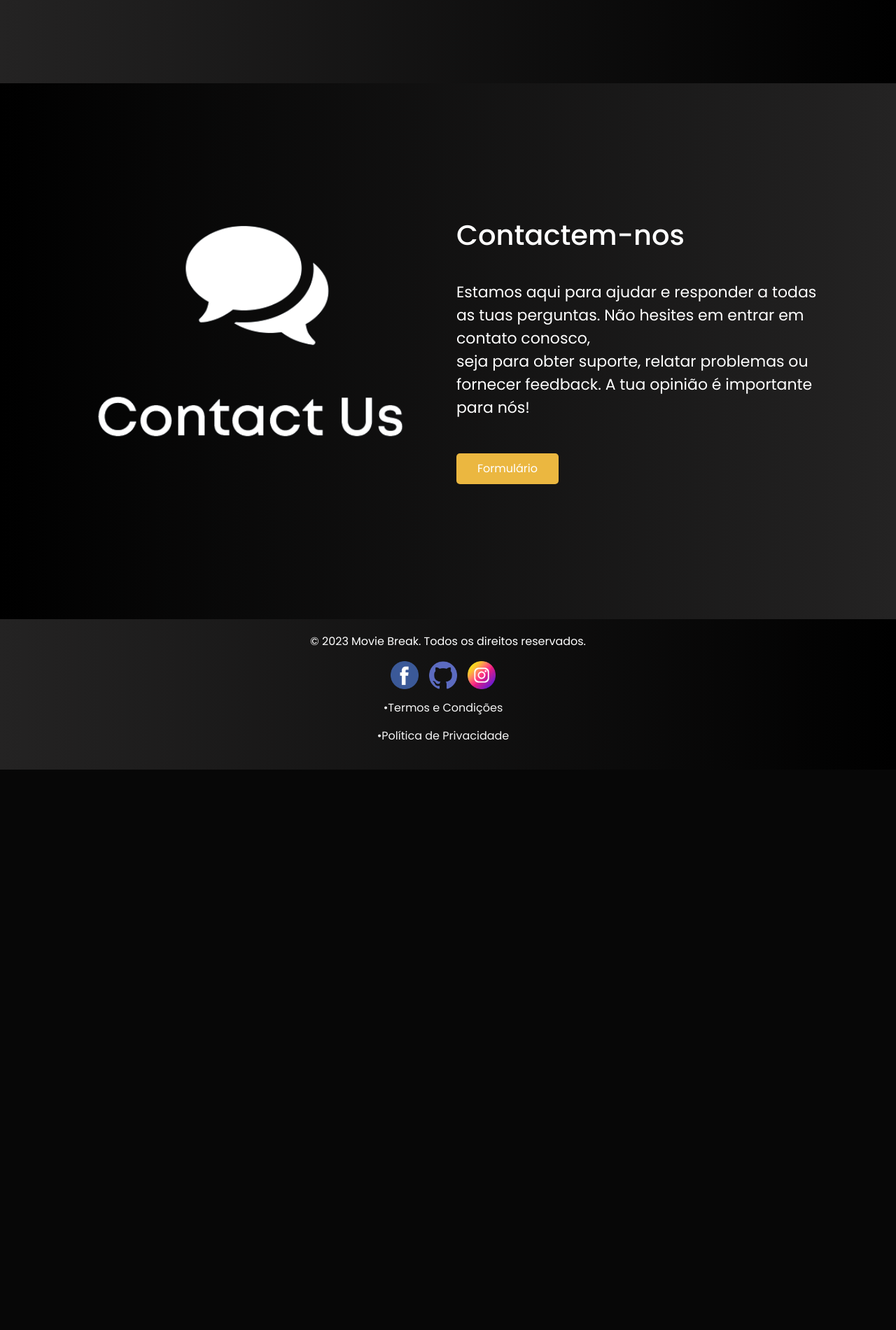
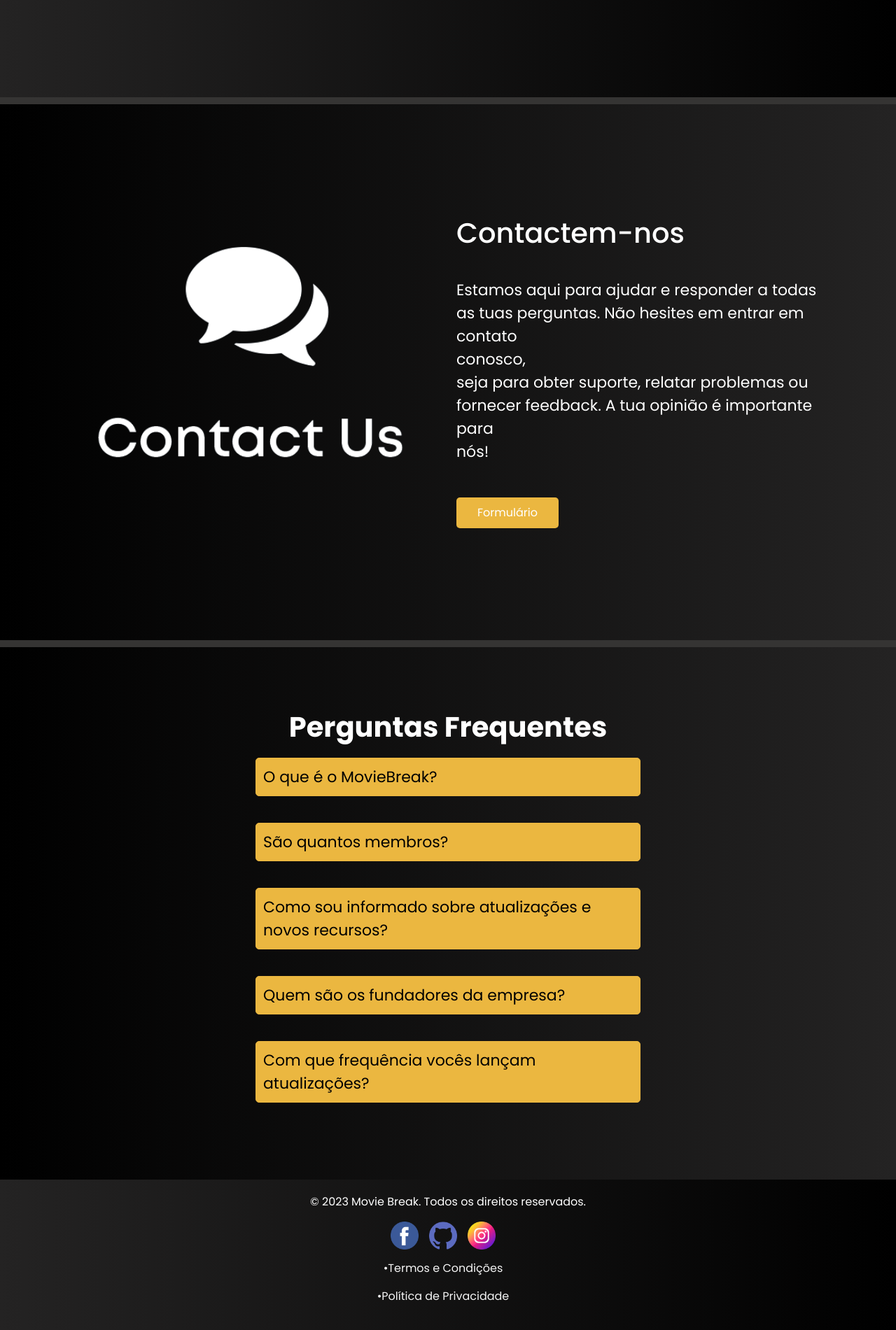
Before and after one commit to Faus11/SIR-TP1, a PHP site: page / in a window 1280 px wide. Shown: the part 2313-4214 px from the top of the page at 70% size. Before the commit the page ends 3413 px from the top, so only its background shows below. Run offline with PHP 8.4, Linux system fonts and the light colour scheme.

Commit message:
Adicionei barras e perguntas frequentes

```diff
--- a/forms.js
+++ b/forms.js
@@ -1,6 +1,8 @@
-document.querySelectorAll('.question').forEach(item => {
-    item.addEventListener('click', () => {
-        const answer = item.nextElementSibling;
-        answer.style.display = answer.style.display === 'block' ? 'none' : 'block';
-    });
-});
+function toggleAnswer(answerId) {
+          var answer = document.getElementById(answerId);
+          if (answer.style.display === "block") {
+            answer.style.display = "none";
+          } else {
+            answer.style.display = "block";
+          }
+}
--- a/index.html
+++ b/index.html
@@ -27,7 +27,7 @@
         <a href="register.html" class="cta-button">Registar Agora</a>
     </section>
 
-
+    <div class="separador"></div>
 
     <section class="filme-section">
         <div class="conteudo">
@@ -57,6 +57,8 @@
         </div>
     </section>
 
+    <div class="separador"></div>
+
     <section class="filme-section1">
         <div class="conteudo">
             <div class="row align-items-center">
@@ -82,6 +84,8 @@
         </div>
     </section>
 
+    <div class="separador"></div>
+
     <section class="filme-section">
         <div class="conteudo">
             <div class="row align-items-center">
@@ -99,8 +103,10 @@
                         Contactem-nos
                     </h1>
                     <p class="texto-formatado">
-                        Estamos aqui para ajudar e responder a todas as tuas perguntas. Não hesites em entrar em contato conosco,
-                        seja para obter suporte, relatar problemas ou fornecer feedback. A tua opinião é importante para nós!
+                        Estamos aqui para ajudar e responder a todas as tuas perguntas. Não hesites em entrar em contato
+                        conosco,
+                        seja para obter suporte, relatar problemas ou fornecer feedback. A tua opinião é importante para
+                        nós!
                     </p>
 
                     <br>
@@ -113,7 +119,38 @@
         </div>
     </section>
 
+    <div class="separador"></div>
 
+    <section class="filme-section">
+        <h1 class="centralizado">Perguntas Frequentes</h1>
+        <ul class="faq-list">
+            <li>
+              <div class="question" onclick="toggleAnswer('answer1')">O que é o MovieBreak?</div>
+              <div class="answer" id="answer1">Tens que ver</div>
+            </li>
+            <br>
+            <li>
+              <div class="question" onclick="toggleAnswer('answer2')">São quantos membros?</div>
+              <div class="answer" id="answer2">Nigga what!!</div>
+            </li>
+            <br>
+            <li>
+              <div class="question" onclick="toggleAnswer('answer3')">Como sou informado sobre atualizações e novos recursos?</div>
+              <div class="answer" id="answer3">Nigga what!!</div>
+            </li>
+            <br>
+            <li>
+              <div class="question" onclick="toggleAnswer('answer4')">Quem são os fundadores da empresa?</div>
+              <div class="answer" id="answer4">Nigga what!!</div>
+            </li>
+            <br>
+
+            <li>
+              <div class="question" onclick="toggleAnswer('answer5')">Com que frequência vocês lançam atualizações?</div>
+              <div class="answer" id="answer5">Nigga what!!</div>
+            </li>
+          </ul>
+    </section>
     <footer>
         <p>© 2023 Movie Break. Todos os direitos reservados.</p>
         <div class="redes-sociais">
@@ -128,6 +165,6 @@
 
     </footer>
 
+    <script src="forms.js"></script>
 </body>
-
 </html>
--- a/style.css
+++ b/style.css
@@ -295,3 +295,39 @@ footer {
   display: none;
   padding: 10px 20px;
 }
+
+.separador {
+  height: 10px; /* Altura da barra */
+  background-color: #353433; /* Cor da barra */
+  width: 100%; /* Largura total */
+}
+
+.centralizado {
+  text-align: center;
+  margin: 0 auto;
+  width: 50%;
+  font-weight: bold; /* Adiciona negrito ao texto */
+}
+
+.faq-list {
+  list-style: none;
+  padding: 0;
+  width: 50%;
+  margin: 20px auto;
+}
+
+.question {
+  cursor: pointer;
+  background-color: #ebb740;
+  padding: 10px;
+  margin-bottom: 5px;
+  border: 1px solid #ebb740;
+  border-radius: 5px;
+}
+
+.answer {
+  display: none;
+  padding: 10px;
+  border: 1px solid #ccc;
+  border-radius: 5px;
+}
```
